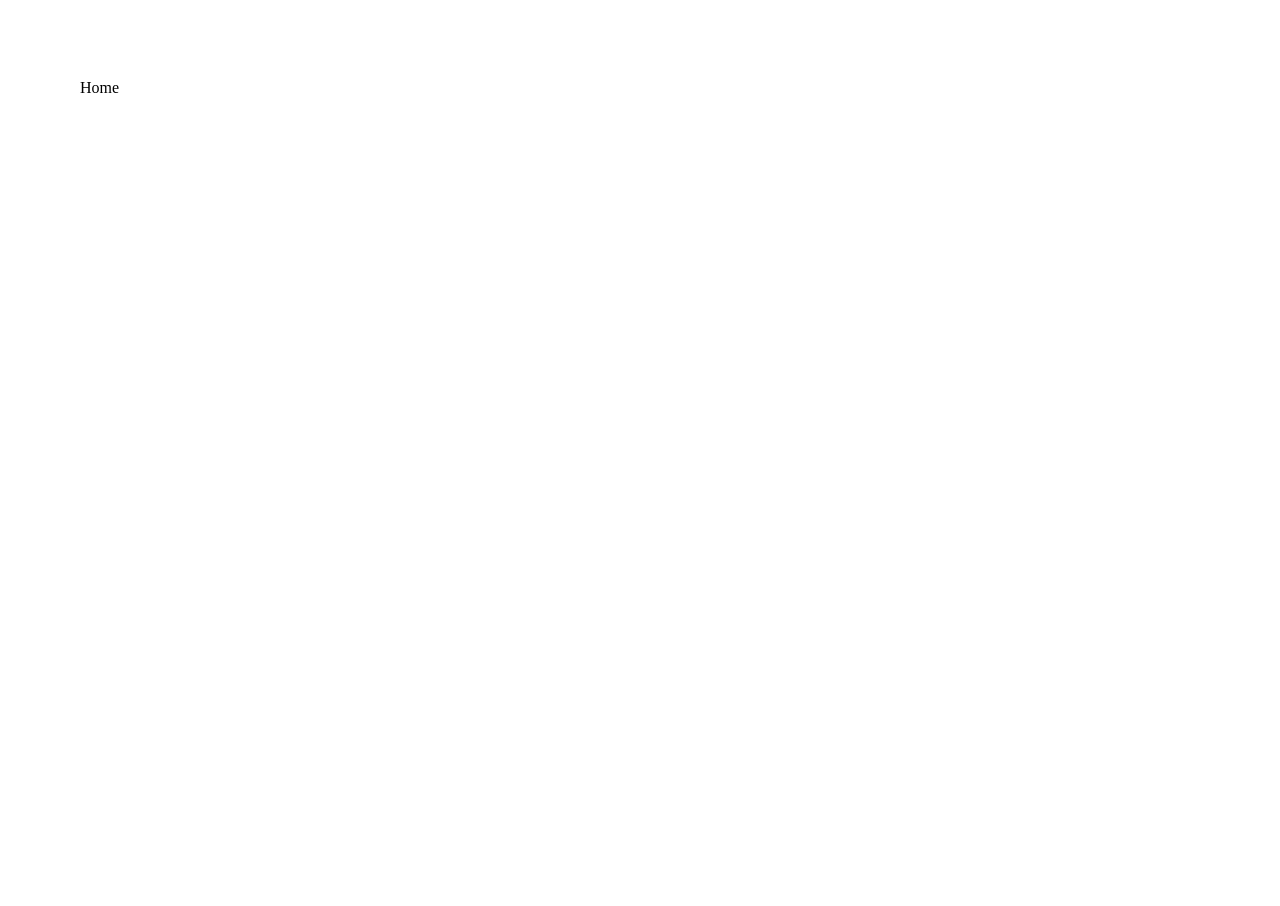
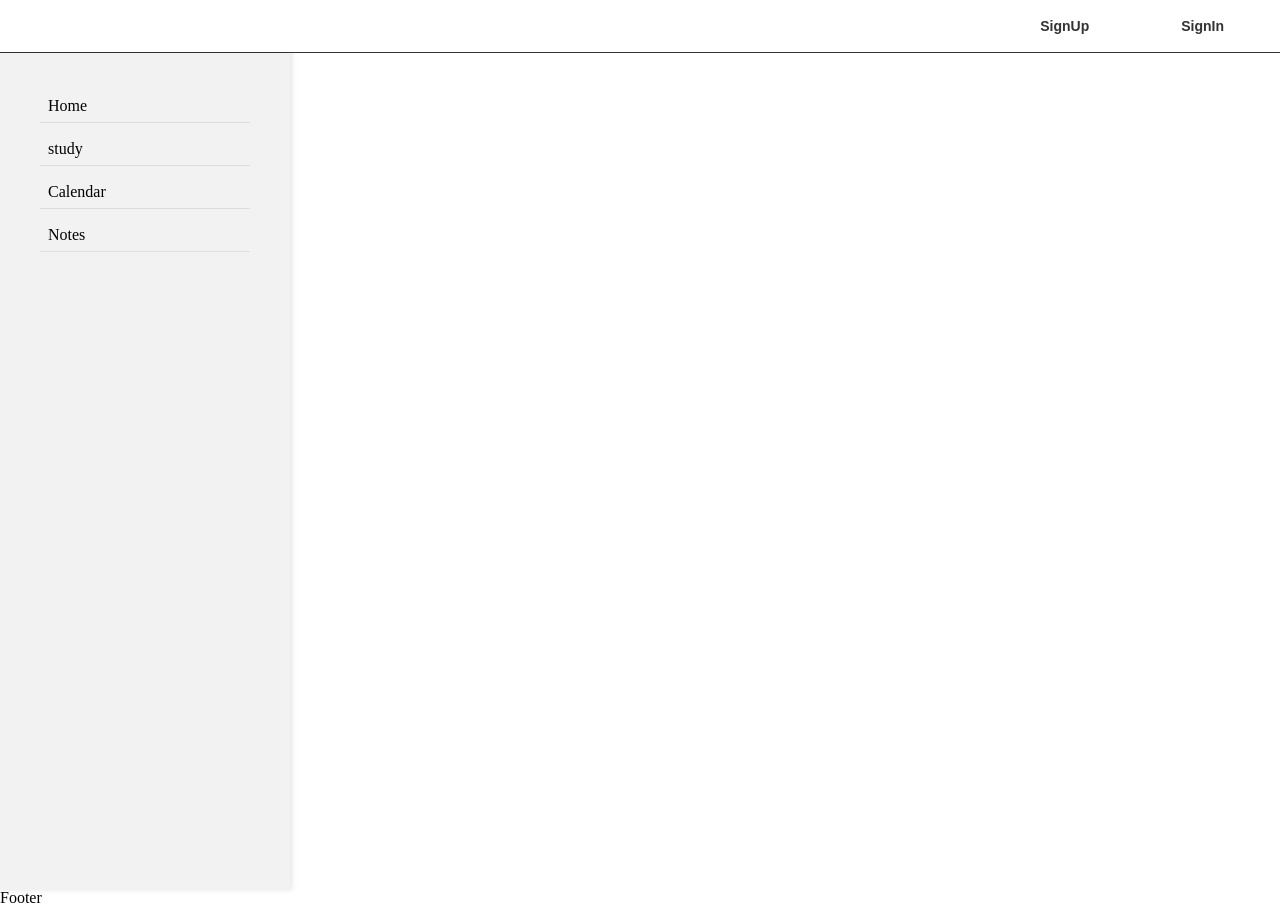
Before and after one commit to E-Un-Da/Eunda-FE, a React (Create React App) app: page / in a window 1280 px wide. Before the commit the page ends 800 px from the top, so only its background shows below. Built offline with nearby package versions, Linux system fonts and the light colour scheme.

Commit message:
layout update

```diff
--- a/src/layouts/AppLayout.js
+++ b/src/layouts/AppLayout.js
@@ -1,10 +1,11 @@
 import React from 'react';
+import { Outlet } from "react-router-dom";
 import AppHeader from './AppHeader';
 import AppFooter from './AppFooter';
 import AppSidebar from './AppSidebar';
 import '../styles/AppLayout.scss';
 
-function AppLayout(props) {
+const AppLayout = (props) => {
   const { children } = props;
   return (
     <>
@@ -13,7 +14,10 @@ function AppLayout(props) {
         <div className='sidebar'>
           <AppSidebar />
         </div>
-        <div className='contents'>{children}</div>
+        <div className='contents'>
+          {/* {children} */}
+          <Outlet />
+        </div>
       </div>
       <AppFooter />
     </>
--- a/src/pages/Board.js
+++ b/src/pages/Board.js
@@ -2,7 +2,6 @@ import React, { useState, useEffect } from 'react';
 import styled from 'styled-components';
 import axios from 'axios';
 import Container from '../components/Container';
-import AppSidebar from '../layouts/AppSidebar';
 import AppLayout from '../layouts/AppLayout';
 
 const SelectButtonWrapper = styled.div`
@@ -112,7 +111,6 @@ const Board = () => {
   };
 
   return (
-    <AppLayout>
       <Container>
         <SelectButtonWrapper>
           <StyledSelect value={sortBy} onChange={handleChange}>
@@ -163,7 +161,6 @@ const Board = () => {
           Next Page
         </button>
       </Container>
-    </AppLayout>
   );
 };
 
--- a/src/shared/Router.js
+++ b/src/shared/Router.js
@@ -3,15 +3,18 @@ import Home from '../pages/Home';
 import SignUp from '../pages/SignUp';
 import SignIn from '../pages/SignIn';
 import Board from '../pages/Board';
+import AppLayout from '../layouts/AppLayout';
 
 const Router = () => {
   return (
     <BrowserRouter>
       <Routes>
-        <Route path='/' element={<Home />} />
         <Route path='/signup' element={<SignUp />} />
         <Route path='/signin' element={<SignIn />} />
-        <Route path='/studies' element={<Board />} />
+        <Route path='/' element={<AppLayout />}>
+          <Route index element={<Home />} />
+          <Route path='/studies' element={<Board />} />
+        </Route>
       </Routes>
     </BrowserRouter>
   );
--- a/src/styles/AppFooter.scss
+++ b/src/styles/AppFooter.scss
@@ -1,17 +1,7 @@
-.AppFooter {
-  position: absolute;
-  bottom: 0;
-  left: 0;
-  right: 0;
-  margin-left: auto;
-  margin-right: auto;
-  width: calc(100% - 500px); /* 전체 너비에서 양옆 500px을 뺀 값 */
-  background-color: #333;
-  color: white;
-  padding: 10px;
-  z-index: 1000;
-  display: flex;
-  justify-content: space-between;
-  align-items: center;
-  // background-color: #3498db;
-}
+// .AppFooter {
+//   background-color: #333;
+//   color: #fff;
+//   padding: 20px;
+//   text-align: center;
+//   width: 100%;
+// }
--- a/src/styles/AppLayout.scss
+++ b/src/styles/AppLayout.scss
@@ -1,6 +1,6 @@
 body {
 	margin: 0 auto;
-	padding: 80px;
+	padding: 0px;
 }
 
 .contents-container {
--- a/src/styles/AppSidebar.scss
+++ b/src/styles/AppSidebar.scss
@@ -1,12 +1,12 @@
 .sidebar {
-  position: absolute;
-  left: calc(240px); /* AppHeader의 너비 + AppHeader의 padding 값 */
-  top: 40px; /* 헤더바의 높이에 맞게 조절 */
-  width: 200px;
-  height: 100%;
+  left: 0;
+  top: 53px; /* 헤더바의 높이에 맞게 조절 */
+  width: 250px;
+  height: 100vh;
   background-color: #f2f2f2;
   padding: 20px;
   box-shadow: 2px 0 5px rgba(0, 0, 0, 0.1);
+  margin-top: 50px;
 }
 
 .sidebar-layout {
```
Also changed, not shown: 1 other file (tests, documents, lock files or other folders).
